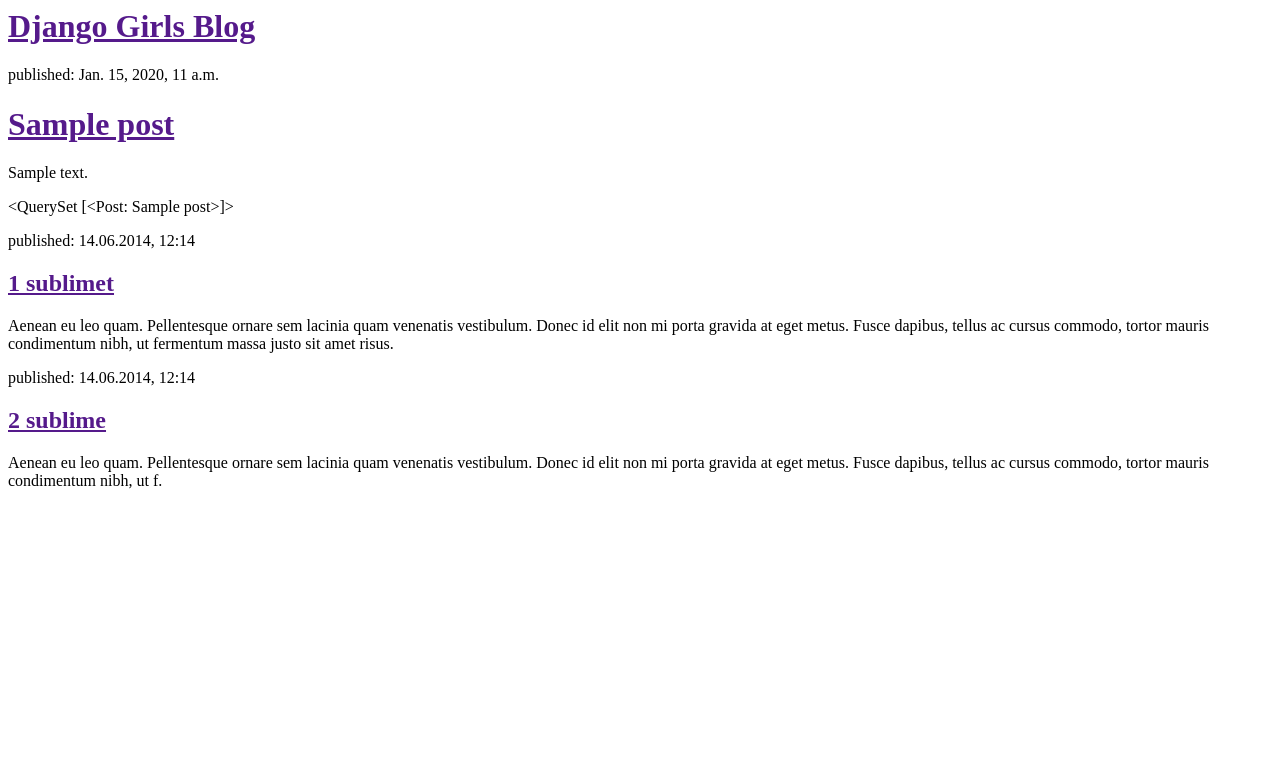
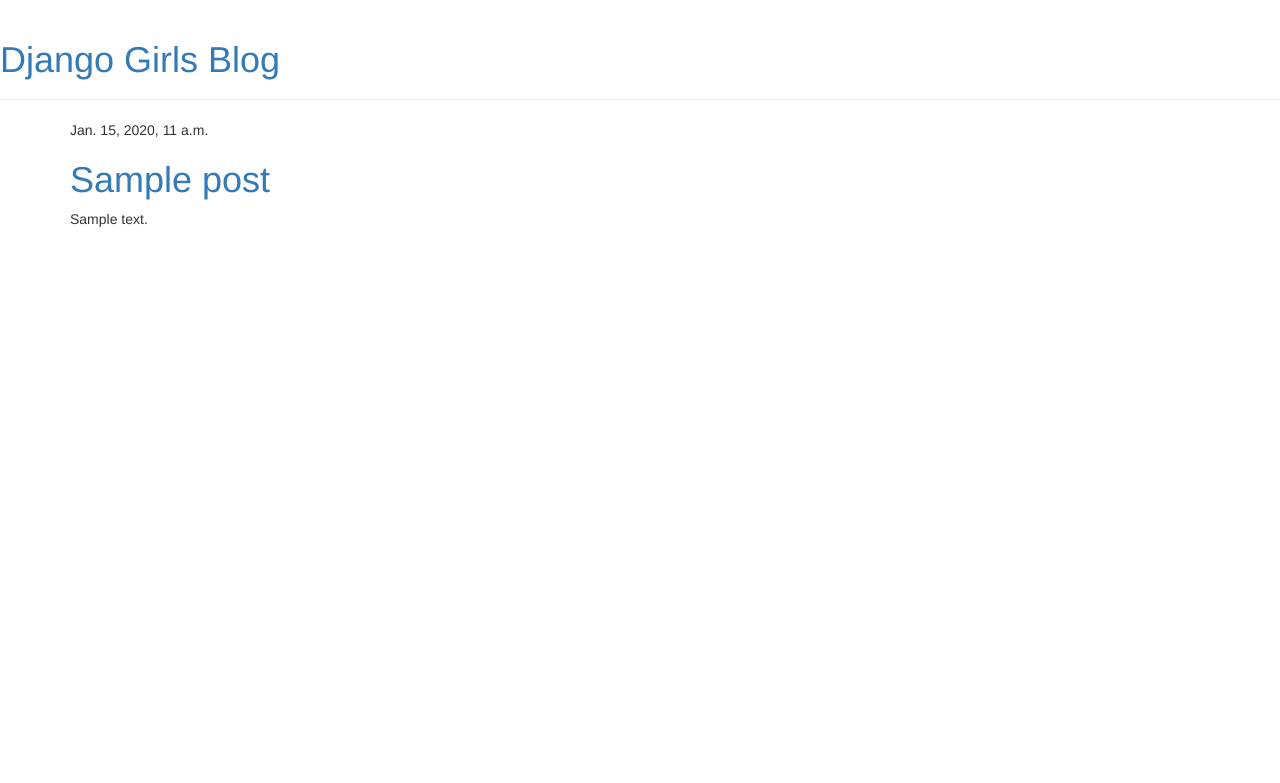
Before and after one commit to flyloflo/my-first-blog, a Django app: template blog/templates/blog/post_list.html in a window 1280 px wide. Shown: the top 783 px of the page. Run offline with Django 3.2, Linux system fonts and the light colour scheme; the template is opened without the code that fills it: values that come from a table or form of the project are taken from there, others are empty; tables that the repository leaves empty hold one stand-in row (values such as "Sample post"); some libraries are stand-ins or nearby versions.

Commit message:
Dodano style, oraz widok i szablon dla pojedynczego wpisu na stronie.

```diff
--- /dev/null
+++ b/blog/templates/blog/base.html
@@ -0,0 +1,23 @@
+{% load staticfiles %}
+<html>
+    <head>
+        <title>Django Girls blog</title>
+        <link rel="stylesheet" href="//maxcdn.bootstrapcdn.com/bootstrap/3.2.0/css/bootstrap.min.css">
+        <link rel="stylesheet" href="//maxcdn.bootstrapcdn.com/bootstrap/3.2.0/css/bootstrap-theme.min.css">
+        <link href='//fonts.googleapis.com/css?family=Lobster&subset=latin,latin-ext' rel='stylesheet' type='text/css'>
+        <link rel="stylesheet" href="{% static 'css/blog.css' %}">
+    </head>
+    <body>
+       <div class="page-header">
+        <h1><a href="/">Django Girls Blog</a></h1>
+    </div>
+    <div class="content container">
+        <div class="row">
+            <div class="col-md-8">
+            {% block content %}
+            {% endblock %}
+            </div>
+        </div>
+    </div>
+    </body>
+</html>
--- a/blog/templates/blog/post_list.html
+++ b/blog/templates/blog/post_list.html
@@ -1,31 +1,13 @@
-<html>
-    <head>
-        <title>Django Girls blog</title>
-    </head>
-    <body>
-        <div>
-            <h1><a href="">Django Girls Blog</a></h1>
-       </div>
-{% for post in posts %}
-    <div>
-        <p>published: {{ post.published_date }}</p>
-        <h1><a href="">{{ post.title }}</a></h1>
-        <p>{{ post.text|linebreaksbr }}</p>
-    </div>
-{% endfor %}
 
-        </div>
-            {{ posts }}
-        <div>
-            <p>published: 14.06.2014, 12:14</p>
-            <h2><a href="">1 sublimet</a></h2>
-            <p>Aenean eu leo quam. Pellentesque ornare sem lacinia quam venenatis vestibulum. Donec id elit non mi porta gravida at eget metus. Fusce dapibus, tellus ac cursus commodo, tortor mauris condimentum nibh, ut fermentum massa justo sit amet risus.</p>
-        </div>
-
-        <div>
-            <p>published: 14.06.2014, 12:14</p>
-            <h2><a href="">2 sublime</a></h2>
-            <p>Aenean eu leo quam. Pellentesque ornare sem lacinia quam venenatis vestibulum. Donec id elit non mi porta gravida at eget metus. Fusce dapibus, tellus ac cursus commodo, tortor mauris condimentum nibh, ut f.</p>
-        </div>
-    </body>
-</html>
+{% extends 'blog/base.html' %}
+   {% block content %}
+            {% for post in posts %}
+                <div class="post">
+                    <div class="date">
+                        {{ post.published_date }}
+                    </div>
+                   <h1><a href="{% url 'post_detail' pk=post.pk %}">{{ post.title }}</a></h1>
+                    <p>{{ post.text|linebreaksbr }}</p>
+                </div>
+            {% endfor %}
+      {% endblock content %}
--- a/blog/urls.py
+++ b/blog/urls.py
@@ -1,7 +1,7 @@
 from django.conf.urls import url
 from . import views
 
-
 urlpatterns = [
     url(r'^$', views.post_list, name='post_list'),
+    url(r'^post/(?P<pk>[0-9]+)/$', views.post_detail, name='post_detail'),
 ]
--- a/blog/views.py
+++ b/blog/views.py
@@ -1,4 +1,4 @@
-from django.shortcuts import render
+from django.shortcuts import render, get_object_or_404
 from .models import Post
 
 from django.utils import timezone
@@ -6,3 +6,7 @@
 def post_list(request):
     posts = Post.objects.filter(published_date__lte=timezone.now()).order_by('published_date')
     return render(request, 'blog/post_list.html', {'posts': posts})
+
+def post_detail(request, pk):
+    post = get_object_or_404(Post, pk=pk)
+    return render(request, 'blog/post_detail.html', {'post': post})
--- a/mysite/settings.py
+++ b/mysite/settings.py
@@ -118,4 +118,7 @@
 # https://docs.djangoproject.com/en/1.10/howto/static-files/
 
 STATIC_URL = '/static/'
-STATIC_ROOT = os.path.join(BASE_DIR, 'static')
+
+STATICFILES_DIRS = (
+    os.path.join(BASE_DIR, "static"),
+)
```
Also changed, not shown: blog/templates/blog/post_detail.html (added, +13 -0 lines), 1 other file.
